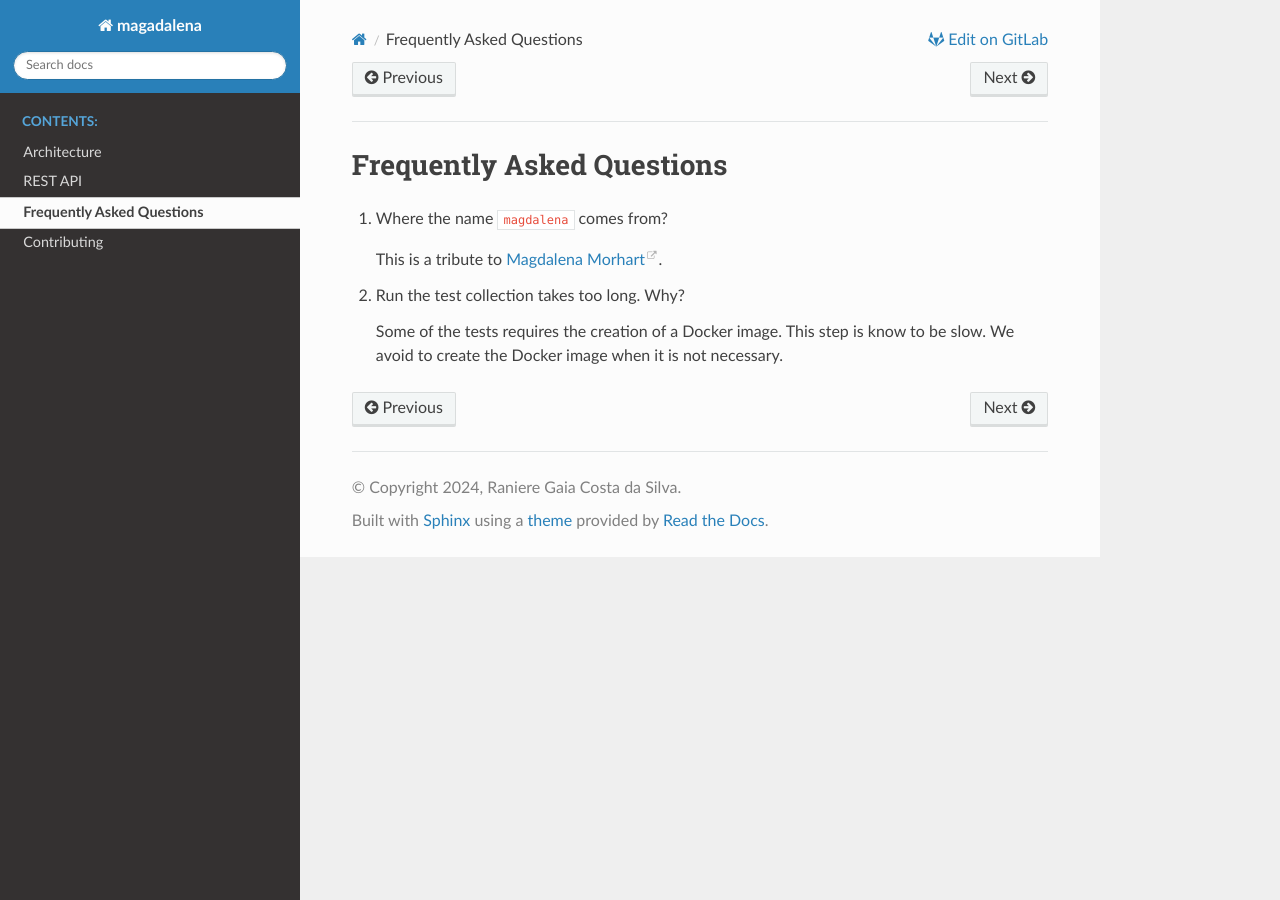
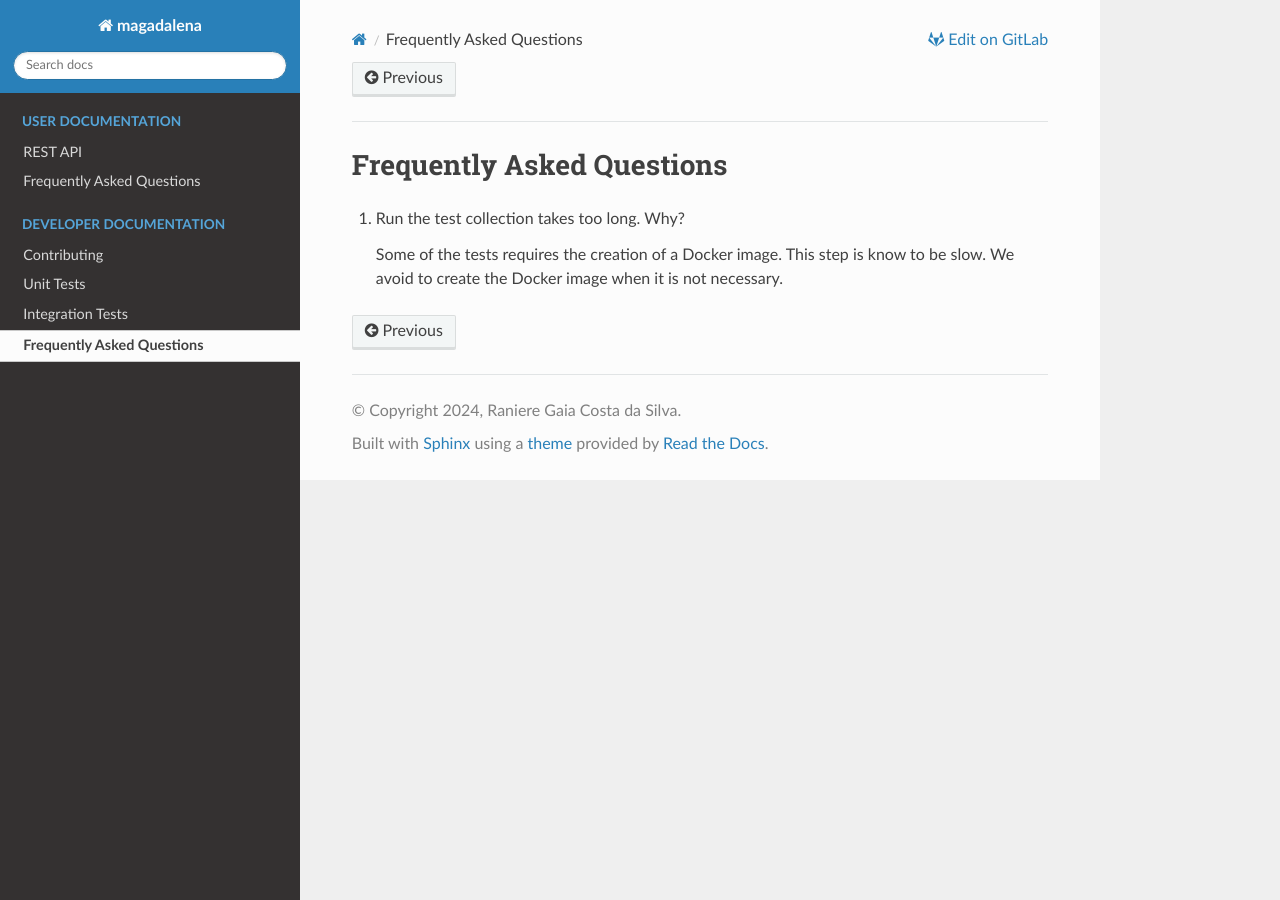
Before and after one commit to gesiscss/magdalena, a Sphinx documentation site: the page built from docs/source/dev/faq.rst, in a window 1280 px wide. Built offline with Sphinx 7.4.7 and the Read the Docs theme 2.0.0, drawn with Linux system fonts in a browser that asks for light colours; pages that are not in the unit, such as notebooks, are missing from menus.

Commit message:
Split documentation

```diff
--- a/docs/source/faq.rst
+++ b/docs/source/dev/faq.rst
@@ -6,11 +6,6 @@
 Frequently Asked Questions
 --------------------------
 
-#. Where the name ``magdalena`` comes from?
-
-   This is a tribute to `Magdalena
-   Morhart <https://en.wikipedia.org/wiki/Magdalena_Morhart>`__.
-
 #. Run the test collection takes too long. Why?
 
    Some of the tests requires the creation of a Docker image. This step is know to be slow. We avoid to create the Docker image when it is not necessary.
--- /dev/null
+++ b/docs/source/dev/integration-tests.rst
@@ -0,0 +1,4 @@
+Integration Tests
+=================
+
+Integration tests are located in ``magdalena/tests/integration/`.
--- /dev/null
+++ b/docs/source/dev/unit-tests.rst
@@ -0,0 +1,4 @@
+Unit Tests
+==========
+
+Unit tests are located in ``magdalena/tests/unit/`.
```
Also changed, not shown: docs/source/index.rst (+13 -5 lines), docs/source/user/faq.rst (added, +12 -0 lines), docs/source/dev/architecture.rst (renamed from docs/source/architecture.rst), docs/source/dev/contributing.rst (renamed from docs/source/contributing.rst), docs/source/user/api.rst (renamed from docs/source/api.rst).
